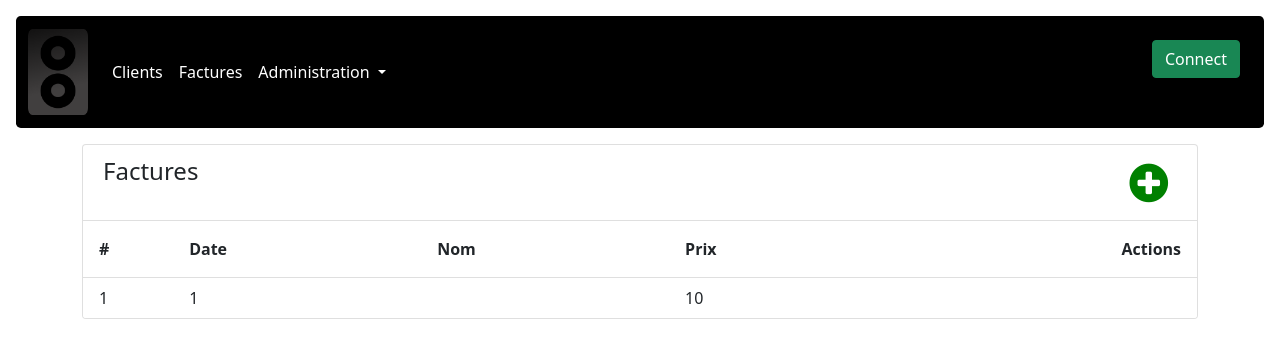
After one commit to marcram99/gestion_sloffie, a FastAPI app: template templates/facture.html in a window 1280 px wide. The commit adds this page. Shown: the top 358 px of the page. Run offline with FastAPI, Linux system fonts and the light colour scheme; the template is opened without the code that fills it: most values are stand-ins (such as "Sample title", 1, 10 or a date in 2020); parts of the project's set-up code (start-up, migrations or seed data) failed here and were passed over; some libraries are stand-ins or nearby versions.

Commit message:
start facture

```diff
--- a/main.py
+++ b/main.py
@@ -5,6 +5,7 @@ from fastapi.templating import Jinja2Templates
 from fastapi_pagination import add_pagination
 from fastapi_pagination.links import Page
 from fastapi_pagination.ext.sqlalchemy import paginate
+from datetime import datetime
 
 from sqlalchemy.orm import Session
 from sqlalchemy import select
@@ -38,21 +39,12 @@ async def home(request: Request):
                                        }
                                       )
 
-# -------------------------------------------------------------------------
-
-
-@app.get("/user")
-def get_users(request: Request, db: Session = Depends(get_db)) -> Page[schema.Client]:
-    users: [schema.Client] = db.query(models.Client).all()
-    return paginate(db, select(models.Client))
-# --------------------------------------------------------------------------
-
 
 @app.get("/clients")
 async def read_all_client(request: Request,
                           db: Session = Depends(get_db)
                           ) -> Page[schema.Client]:
-    results = paginate(db, select(models.Client))
+    results = paginate(db, select(models.Client).order_by(models.Client.nom))
     total = db.query(models.Client).count()
     print(f'DEBUG: {total=}')
     return templates.TemplateResponse("client.html",
@@ -88,3 +80,31 @@ def delete_user(client_id: int, db: Session = Depends(get_db)):
     else:
         result = crud.delete_client(db, client_id)
     return result
+
+
+@app.get("/factures")
+async def facture(request: Request,
+                  db: Session = Depends(get_db)
+                  ) -> Page[schema.Facture]:
+    results = paginate(db, select(models.Facture))
+    return templates.TemplateResponse("facture.html",
+                                      {"request": request,
+                                       "results": results
+                                       }
+                                      )
+
+
+@app.post("/factures/{client_id}")
+async def new_facture(client_id: int,
+                      db: Session = Depends(get_db)
+                      ) -> Page:
+    client = crud.get_client_by_id(db, client_id)
+    print(f'new facture for no: {client.prenom} {client.nom}')
+    facture = schema.FactureCreate
+    facture.timestamp = "today"
+    facture.produit = "Forfait 10 cours"
+    facture.prix = "100 CHF"
+    facture.user_id = client_id
+    bill = crud.create_facture(db, facture=facture)
+
+    return bill
--- a/schema.py
+++ b/schema.py
@@ -23,8 +23,9 @@ class Cours(CoursBase):
 class FactureBase(BaseModel):
     timestamp: str
     produit: str
-    remise: str
+    remise: Optional[str] = None
     prix: str
+    user_id: int
 
 
 class FactureCreate(BaseModel):
@@ -33,7 +34,6 @@ class FactureCreate(BaseModel):
 
 class Facture(BaseModel):
     id: int
-    client_id: int
 
     class Config:
         orm_mode = True
@@ -57,6 +57,7 @@ class ClientCreate(ClientBase):
 class Client(ClientBase):
     id: int
     agenda: List[Cours] = []
+    bill: List[Facture] = []
 
     class Config:
         orm_mode = True
--- /dev/null
+++ b/static/scripts/facture.js
@@ -0,0 +1,6 @@
+console.log('script "facture.js" démmaré')
+
+function closeModal(){
+    $('#user_modal').modal('hide')
+    window.location.reload()
+}
--- a/templates/base.html
+++ b/templates/base.html
@@ -28,7 +28,7 @@
                                     <a class="nav-link active " href="{{ url_for('read_all_client') }}?page=1&size=10"> Clients</a>
                                 </li>
                                 <li class="nav-item  active ">
-                                    <a class="nav-link active " href="">Agenda</a>
+                                    <a class="nav-link active " href="{{ url_for('facture') }}">Factures</a>
                                 </li>
                                 <li class="nav-item dropdown ">
                                     <a class="nav-link dropdown-toggle text-white" href="#" id="navbarDropdown" role="button" data-bs-toggle="dropdown">
@@ -126,5 +126,6 @@
         {% endblock %}
         {% block mainpage %} {% endblock %}
         {% block client %} {% endblock %}
+        {% block facture %} {% endblock %}
     </body>
 </html>
--- /dev/null
+++ b/templates/facture.html
@@ -0,0 +1,38 @@
+{% extends "base.html" %}
+{% block menu %}
+    {% block navbar %}
+        {{super() }}
+    {% endblock %}
+{% endblock %}
+{% block facture %}
+    <div class="container">
+        <div class="card">
+                <div class="card-header bg-transparent">
+                    <div class="d-flex flex-row justify-content-between">
+                        <h4 class=" flex-grow  m-1 ">Factures</h4>
+                        <button id="add_client" class="btn " onclick="creeClient(this)"><i class="fa fa-plus-circle mt-n2" style="font-size:45px;color:green;"></i>
+                    </div>
+                </div>
+                <div class="card-body d-flex flex-row fw-bolder">
+                    <span class="col-1 ">#</span>
+                    <span class="col ">Date</span>
+                    <span class="col ">Nom</span>
+                    <span class="col ">Prix</span>
+                    <span class="col ml-auto text-end ">Actions</span>
+                </div>
+                <ul class="list-group list-group-flush">
+                    {% for fact in results.items %}
+                        <li class="list-group-item ">
+                            <div class="d-flex flex-row">
+                                <span class="col-1 ">{{ loop.index }}</span>
+                                <span class="col " >{{ fact.user_id }}</span>
+                                <span class="col " >{{ fact.prix }}</span>
+                            </div>
+                       </li>
+                    {% endfor %}
+                </ul>
+            </div>
+        </div>
+    </div>
+    <script src="{{ url_for('static', path='scripts/facture.js') }}"></script>
+{% endblock %}
```
Also changed, not shown: crud.py (+13 -0 lines), static/scripts/client.js (+20 -0 lines), templates/client.html (+25 -1 lines), sql_app.db.
